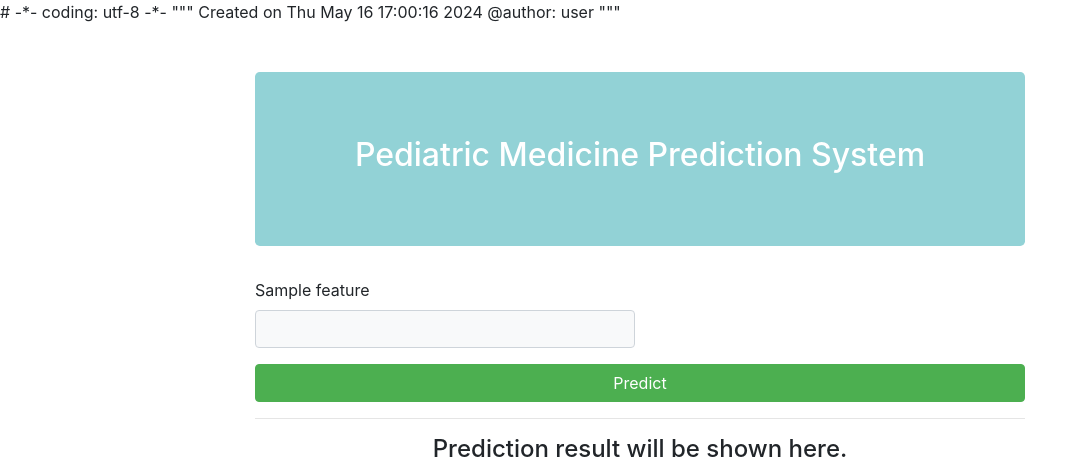
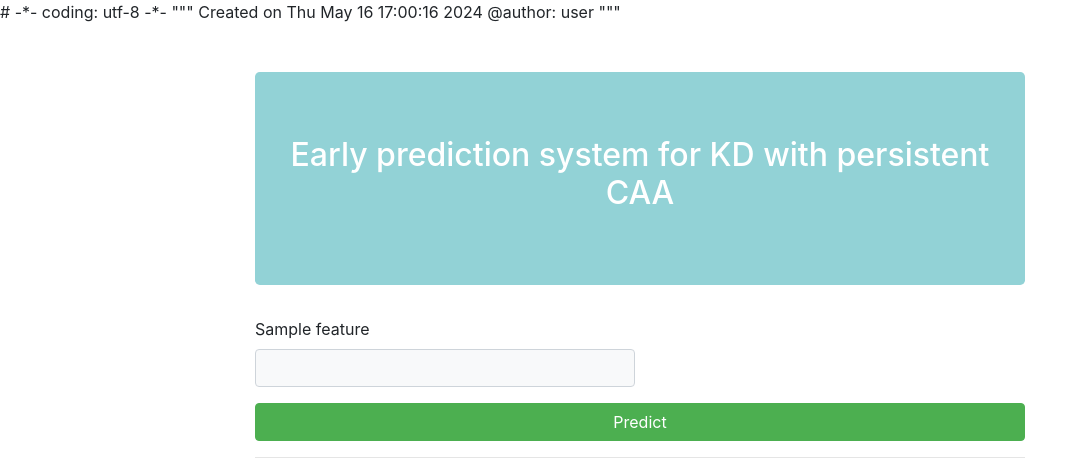
Before and after one commit to xyf19912015/myapp-flask, a Flask app: template templates/index.html in a window 1280 px wide. Shown: the top 462 px of the page, without its empty margins (0-1087 px from the left). Run offline with Flask 3, Linux system fonts and the light colour scheme; the template is opened without the code that fills it: most values are stand-ins (such as "Sample title", 1, 10 or a date in 2020); parts of the project's set-up code (start-up, migrations or seed data) failed here and were passed over; some libraries are stand-ins or nearby versions.

Commit message:
Update index.html

```diff
--- a/templates/index.html
+++ b/templates/index.html
@@ -17,7 +17,7 @@ Created on Thu May 16 17:00:16 2024
 <body>
 <div class="container mt-5">
     <div class="jumbotron text-center">
-        <h2>Pediatric Medicine Prediction System</h2>
+        <h2>Early prediction system for KD with persistent CAA</h2>
     </div>
     <form id="prediction-form">
         <div class="form-row">
```
